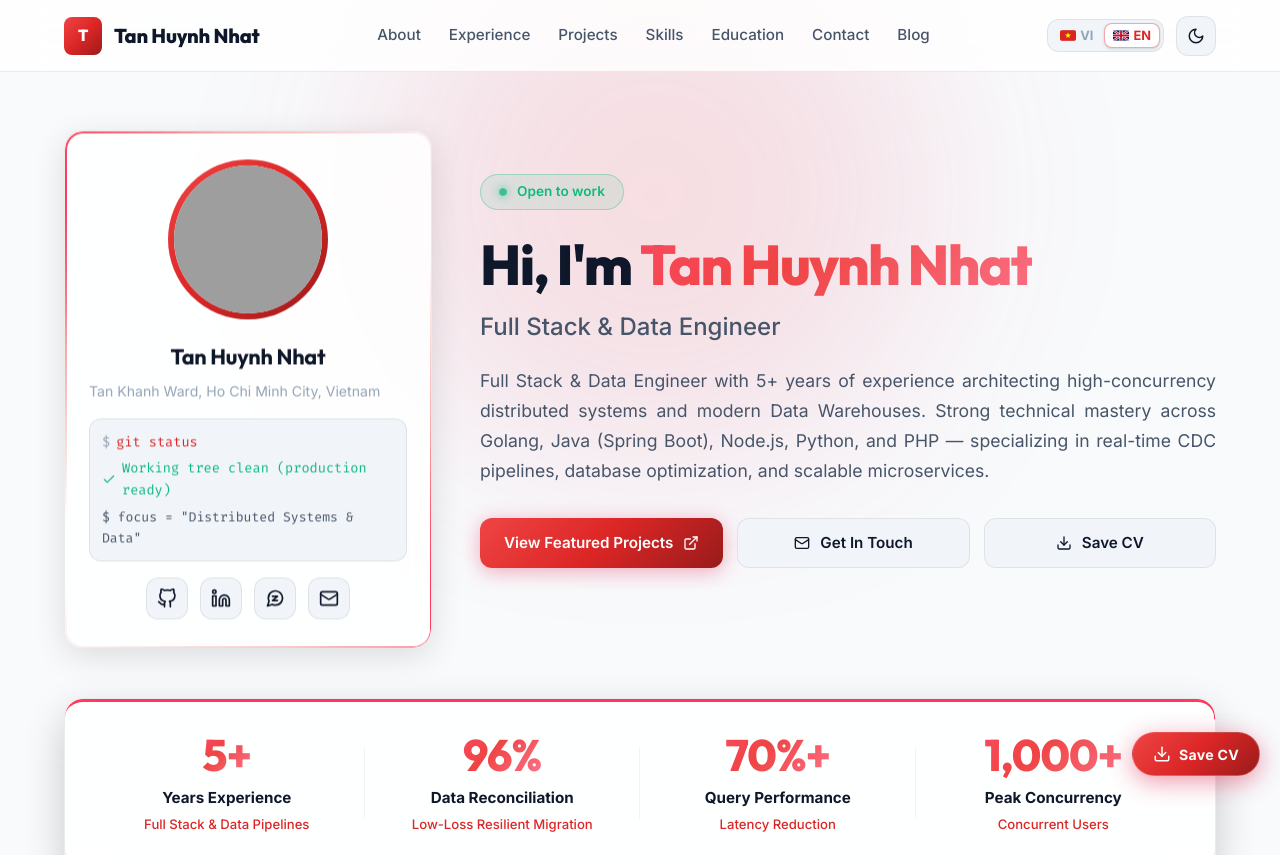
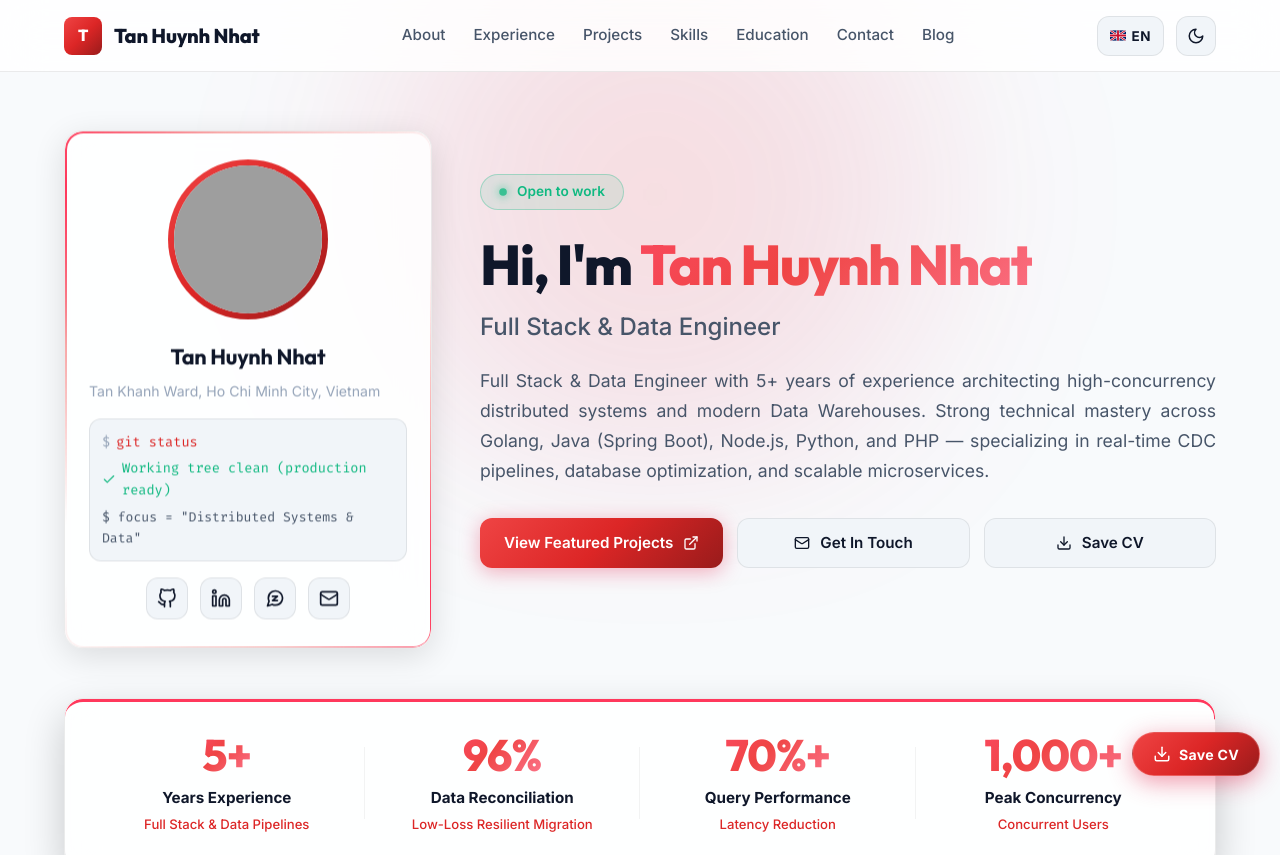
Before and after one commit to ga2631/ga2631.github.io, a React (Vite) app: page / in a window 1280 px wide. Shown: the top 855 px of the page. Built offline with nearby package versions, Linux system fonts and the light colour scheme; no server answers; grey boxes are pictures that could not be loaded.

Commit message:
refactor: replace desktop language switcher button group with single toggle button

```diff
--- a/src/components/Header.tsx
+++ b/src/components/Header.tsx
@@ -134,31 +134,25 @@ export const Header: React.FC<HeaderProps> = ({
           </nav>
 
           <div className="header-actions">
-            {/* Desktop Language Switcher */}
-            <div
-              className="lang-toggle-group header-lang-group"
-              role="group"
-              aria-label="Language Selector"
+            {/* Desktop Language Switcher Toggle */}
+            <button
+              className="lang-toggle-btn header-lang-btn"
+              onClick={() => setLang(lang === 'vi' ? 'en' : 'vi')}
+              title={lang === 'vi' ? 'English' : 'Tiếng Việt'}
+              aria-label="Toggle Language"
             >
-              <button
-                className={`lang-btn ${lang === 'vi' ? 'active' : ''}`}
-                onClick={() => setLang('vi')}
-                title="Tiếng Việt"
-                aria-pressed={lang === 'vi'}
-              >
-                <VietnamFlagIcon size={16} />
-                <span>VI</span>
-              </button>
-              <button
-                className={`lang-btn ${lang === 'en' ? 'active' : ''}`}
-                onClick={() => setLang('en')}
-                title="English"
-                aria-pressed={lang === 'en'}
-              >
-                <UKFlagIcon size={16} />
-                <span>EN</span>
-              </button>
-            </div>
+              {lang === 'vi' ? (
+                <>
+                  <VietnamFlagIcon size={16} />
+                  <span>VI</span>
+                </>
+              ) : (
+                <>
+                  <UKFlagIcon size={16} />
+                  <span>EN</span>
+                </>
+              )}
+            </button>
 
             {/* Theme Toggle Button */}
             <button
@@ -198,7 +192,6 @@ export const Header: React.FC<HeaderProps> = ({
         tCommon={t.common}
         personalInfo={personalInfo}
         onPrint={handlePrint}
-        currentRoute={currentRoute}
       />
     </>
   );
--- a/src/styles/components/_header.scss
+++ b/src/styles/components/_header.scss
@@ -80,39 +80,38 @@
   flex-shrink: 0;
 }
 
-.lang-toggle-group {
-  display: flex;
-  align-items: center;
+.lang-toggle-btn {
+  height: 40px;
+  min-width: 62px;
+  padding: 0 12px;
+  border-radius: var(--radius-md);
   background: var(--bg-tertiary);
+  color: var(--text-primary);
   border: 1px solid var(--border-color);
-  border-radius: var(--radius-md);
-  padding: 3px;
-  gap: 2px;
-}
-
-.lang-btn {
-  padding: 4px 8px;
-  font-size: 0.8rem;
-  font-weight: 700;
-  border-radius: var(--radius-sm);
-  color: var(--text-muted);
-  cursor: pointer;
-  background: transparent;
-  transition: all var(--transition-fast);
-  border: 1px solid transparent;
   display: inline-flex;
   align-items: center;
-  gap: 4px;
+  justify-content: center;
+  gap: 6px;
+  font-size: 0.84rem;
+  font-weight: 700;
+  cursor: pointer;
+  box-sizing: border-box;
+  transition: all var(--transition-normal);
+  flex-shrink: 0;
+
+  span {
+    letter-spacing: 0.04em;
+    font-size: 0.84rem;
+  }
+
+  svg {
+    flex-shrink: 0;
+  }
 
   &:hover {
-    color: var(--text-primary);
-  }
-
-  &.active {
-    background: var(--bg-secondary);
+    border-color: var(--border-color-hover);
     color: var(--text-accent);
-    box-shadow: 0 1px 3px rgba(0, 0, 0, 0.15);
-    border-color: var(--border-color-hover);
+    background: var(--bg-card-hover);
   }
 }
 
--- a/src/styles/responsive/_responsive.scss
+++ b/src/styles/responsive/_responsive.scss
@@ -4,6 +4,7 @@
 
 @media screen and (max-width: 992px) {
   .desktop-nav,
+  .header-lang-btn,
   .header-lang-group {
     display: none !important;
   }
```
